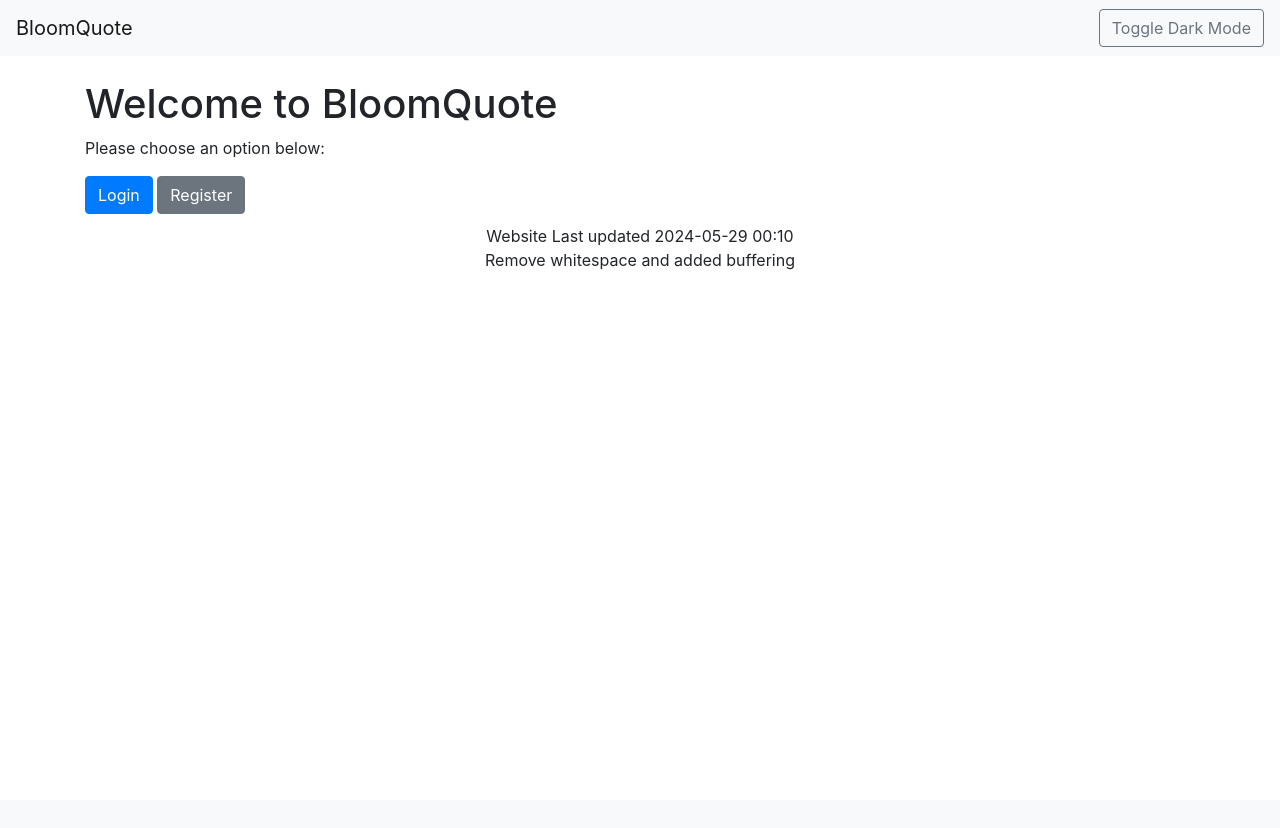
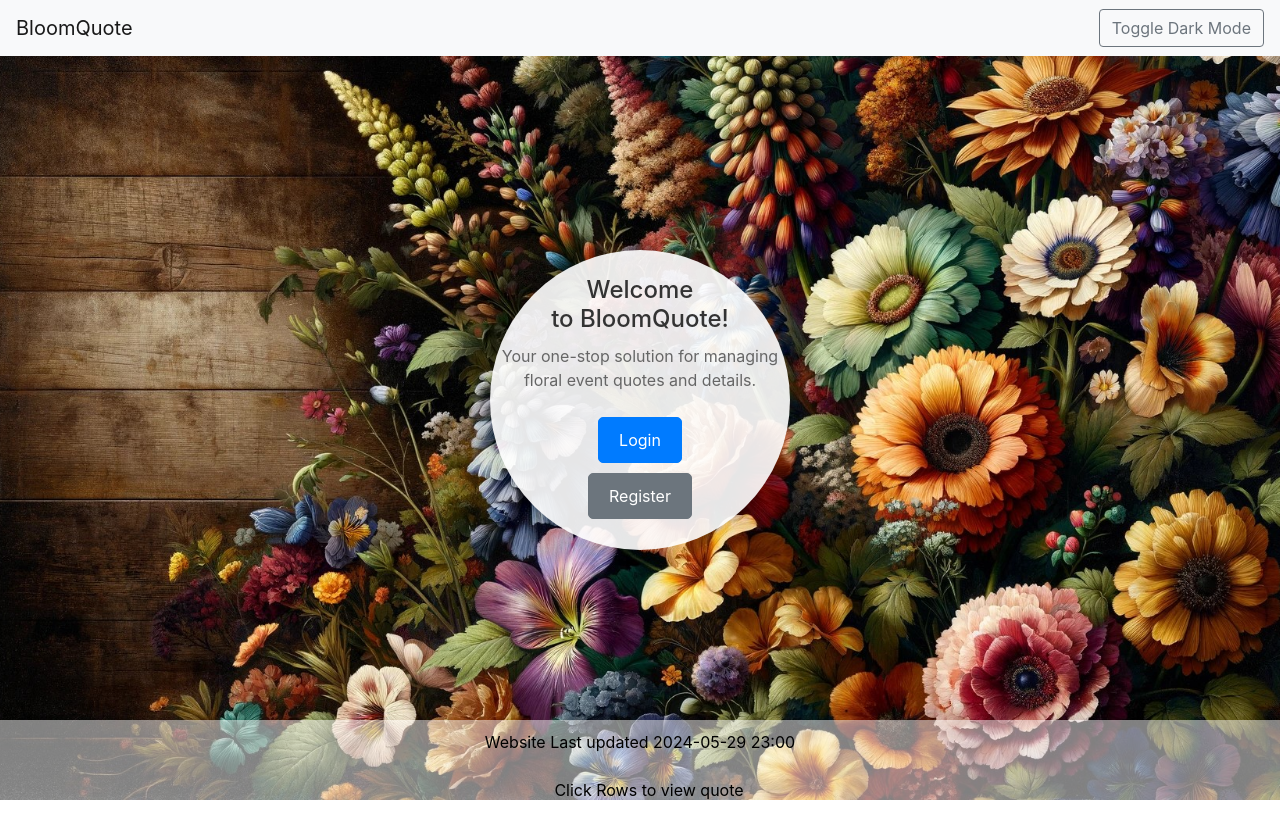
Before and after one commit to sirnails/BloomQuote, a PHP site: page / in a window 1280 px wide. Before the commit the page ends 270 px from the top, so only its background shows below. Run offline with PHP 8.4, Linux system fonts and the light colour scheme; a stand-in replaces the project's code that opens the database connection.

Commit message:
feat: Enhance dark mode functionality and style for landing page and footer
- Updated `footer.php` to include styles for dark mode:
  - Added semi-transparent background to match the circle's style.
  - Ensured text color changes to white for better readability in dark mode.

- Updated `navbar.php`:
  - Included script to handle dark mode toggle and save user preference in `localStorage`.
  - Ensured dark mode class is applied to the body based on saved preferences.

- Adjusted `landing.php`:
  - Ensured the background image fills the entire screen.
  - Centered the circle correctly on the page.

- Improved overall dark mode implementation:
  - Added necessary CSS rules for dark mode to various elements.
  - Ensured consistent look and feel across the landing page in both light and dark modes.

These changes improve user experience by providing a visually appealing interface that adapts seamlessly between light and dark modes.

```diff
--- a/app/views/landing.php
+++ b/app/views/landing.php
@@ -1,8 +1,81 @@
 <?php include_once './app/views/partials/navbar.php'; ?>
 
-        <h1>Welcome to BloomQuote</h1>
-        <p>Please choose an option below:</p>
+<style>
+    body, html {
+        margin: 0;
+        padding: 0;
+        height: 100%;
+        width: 100%;
+        background: url('landing_bg.jpg') no-repeat center center/cover;
+    }
+
+
+    .circle-container {
+        display: flex;
+        justify-content: center;
+        align-items: center;
+        height: 80vh; /* Adjusted height to center the circle vertically */
+        position: relative;
+        text-align: center;
+    }
+
+    .circle {
+        background-color: rgba(255, 255, 255, 0.9); /* Semi-transparent background */
+        border-radius: 50%;
+        width: 300px;
+        height: 300px;
+        display: flex;
+        flex-direction: column;
+        justify-content: center;
+        align-items: center;
+        box-shadow: 0px 0px 20px rgba(0, 0, 0, 0.1); /* Subtle shadow for depth */
+    }
+
+    .circle h1 {
+        font-size: 24px;
+        margin-bottom: 10px;
+        color: #333; /* Dark text color */
+    }
+
+    .circle p {
+        font-size: 16px;
+        margin-bottom: 20px;
+        color: #666; /* Lighter text color */
+    }
+
+    .circle a {
+        margin: 5px;
+        padding: 10px 20px;
+        text-decoration: none;
+        color: #fff;
+        border-radius: 5px;
+        transition: background-color 0.3s ease;
+    }
+
+    .circle a.btn-primary {
+        background-color: #007bff;
+    }
+
+    .circle a.btn-primary:hover {
+        background-color: #0056b3;
+    }
+
+    .circle a.btn-secondary {
+        background-color: #6c757d;
+    }
+
+    .circle a.btn-secondary:hover {
+        background-color: #5a6268;
+    }
+</style>
+
+<div class="circle-container">
+    <div class="circle">
+        <h1>Welcome <br>to BloomQuote!</h1>
+        <p>Your one-stop solution for managing floral event quotes and details.</p>
         <a href="index.php?action=login" class="btn btn-primary">Login</a>
         <a href="index.php?action=register" class="btn btn-secondary">Register</a>
+    </div>
+</div>
 
 <?php include_once './app/views/partials/footer.php'; ?>
--- a/app/views/partials/footer.php
+++ b/app/views/partials/footer.php
@@ -1,23 +1,37 @@
 </div>
 
 <style>
-#copyright {
-	float: left;
-	padding-bottom: 10px;
-	padding-top: 10px;
-	text-align: center;
-	bottom: 0px;
-	width: 100%;
-}
+    #footer {
+        display: flex;
+        justify-content: center;
+        align-items: center;
+        position: relative;
+        text-align: center;
+        background-color: rgba(255, 255, 255, 0.5); /* Semi-transparent background */
+        width: 100%;
+        bottom: 0;
+        padding: 10px 0; /* Adds 10px margin above and below the text */
+        box-shadow: 0px 0px 20px rgba(0, 0, 0, 0.1); /* Subtle shadow for depth */
+	}
+
+    #footer p {
+        color: #000; /* Dark text color */
+    }
+
+    body.dark-mode #footer {
+        background-color: rgba(25, 25, 25, 0.9); /* Semi-transparent background */
+    }
+    body.dark-mode #footer p {
+        color: #fff; /* Light text color */
+    }
 </style>
 
-<div id="copyright">
-    Website Last updated 2024-05-29 00:10<br>
-    Remove whitespace and added buffering
-
+<div id="footer">
+    <p>Website Last updated 2024-05-29 23:00<br>
+    Click Rows to view quote</p>
 </div>
 
-    <script src="js/jquery.min.js"></script>
-    <script src="js/bootstrap.bundle.min.js"></script>
+<script src="js/jquery.min.js"></script>
+<script src="js/bootstrap.bundle.min.js"></script>
 </body>
 </html>
```
